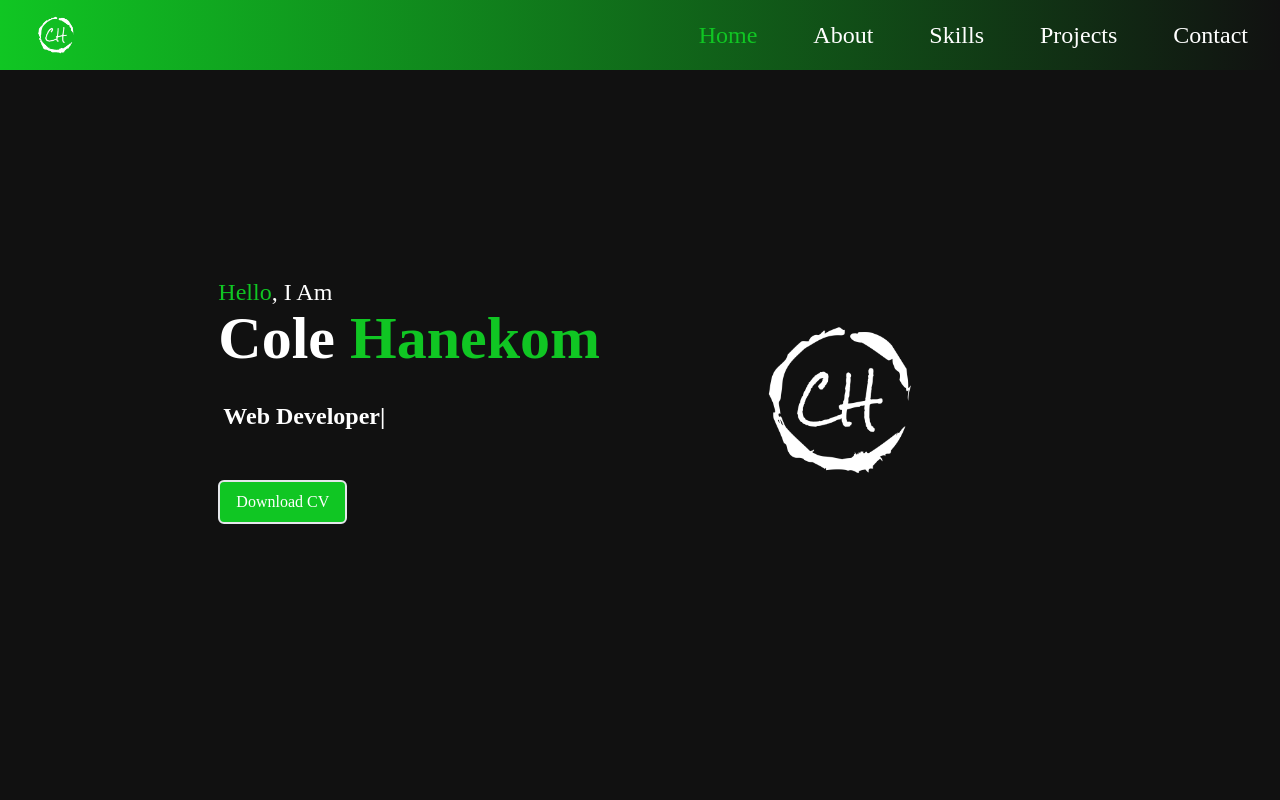
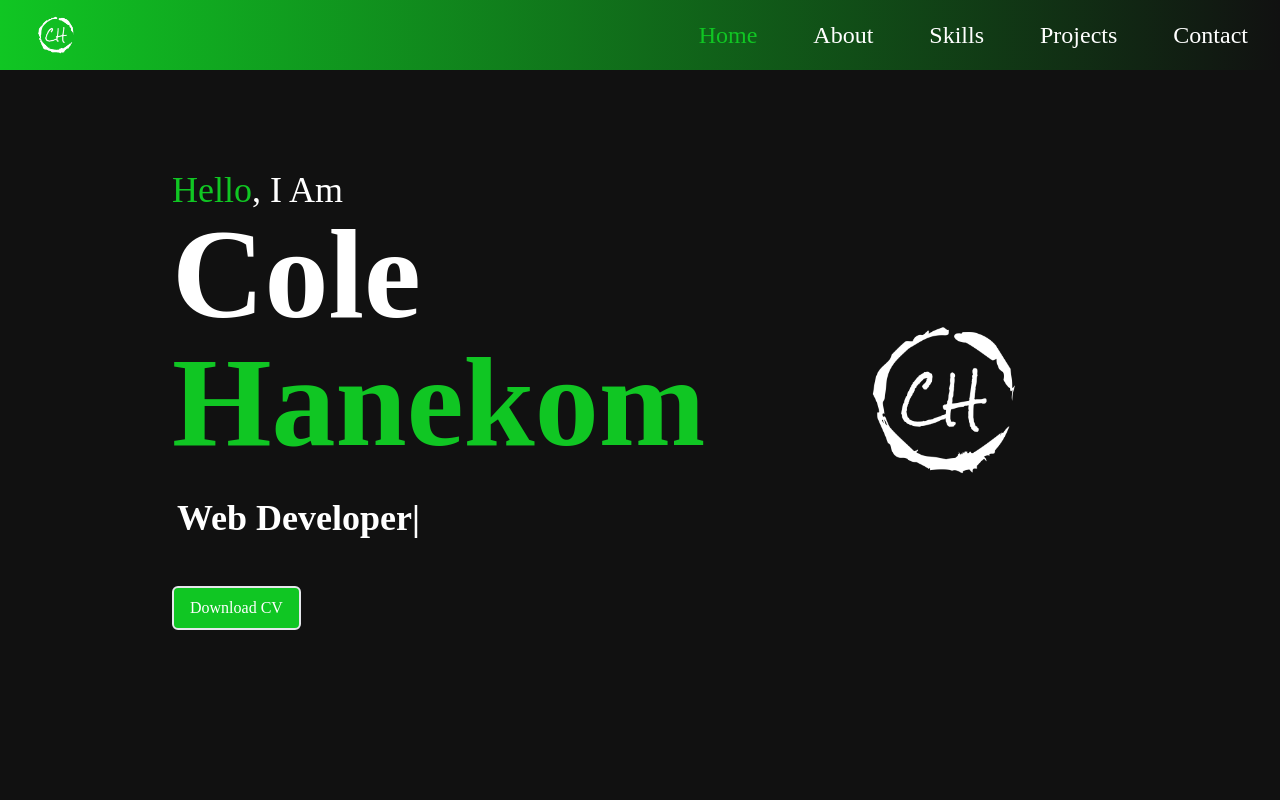
Before and after one commit to colehanekom/React-profile, a React (Vite) app: page / in a window 1280 px wide. Shown: the top 800 px of the page. Built offline with nearby package versions, Linux system fonts and the light colour scheme.

Commit message:
Increased size of text on home page. Increased the space between text and logo

```diff
--- a/src/components/Home.jsx
+++ b/src/components/Home.jsx
@@ -7,17 +7,17 @@ const Home = () => {
   return (
     <div name="home" className="w-full min-h-screen bg-[#111111] flex flex-col justify-center items-center">
       <div className="max-w-[1000px] mx-auto px-8">
-        <div className="grid grid-cols-1 md:grid-cols-2 gap-20 items-center">
+        <div className="grid grid-cols-1 md:grid-cols-2 space-x-36 items-center">
           {/* Content Section */}
           <div className="md:order-1 text-center md:text-left">
-            <p className="text-2xl text-white">
+            <p className="text-2xl md:text-4xl text-white">
               <span className="text-[#10C623]">Hello</span>, I Am
             </p>
-            <h1 className="text-4xl md:text-6xl font-bold text-white">
+            <h1 className="text-4xl md:text-6xl lg:text-9xl font-bold text-white">
               Cole <span className="text-[#10C623]">Hanekom</span>
             </h1>
             <div className="mt-4 md:mt-8">
-              <h2 className="text-xl md:text-2xl font-semibold text-white">
+              <h2 className="text-xl md:text-4xl font-semibold text-white">
                 <TypeAnimation
                   sequence={[
                     'Full Stack Developer',
```
